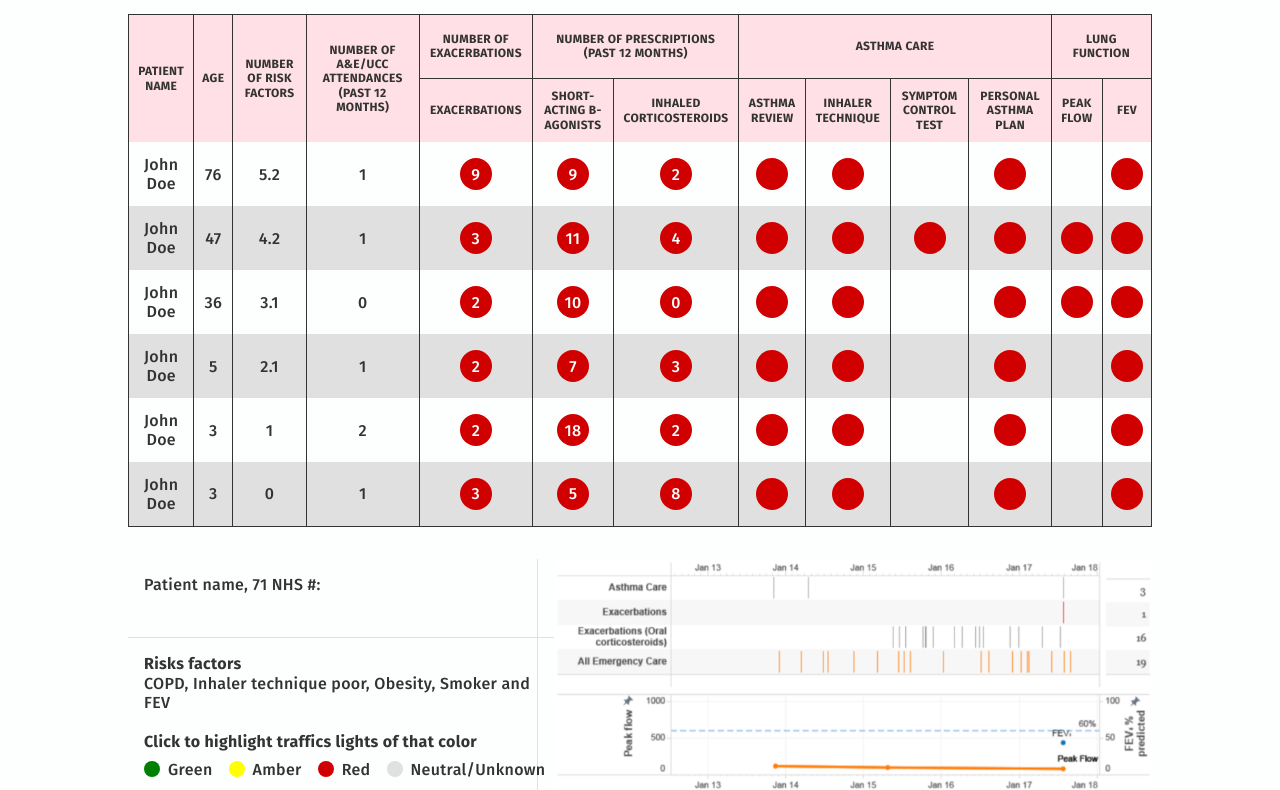
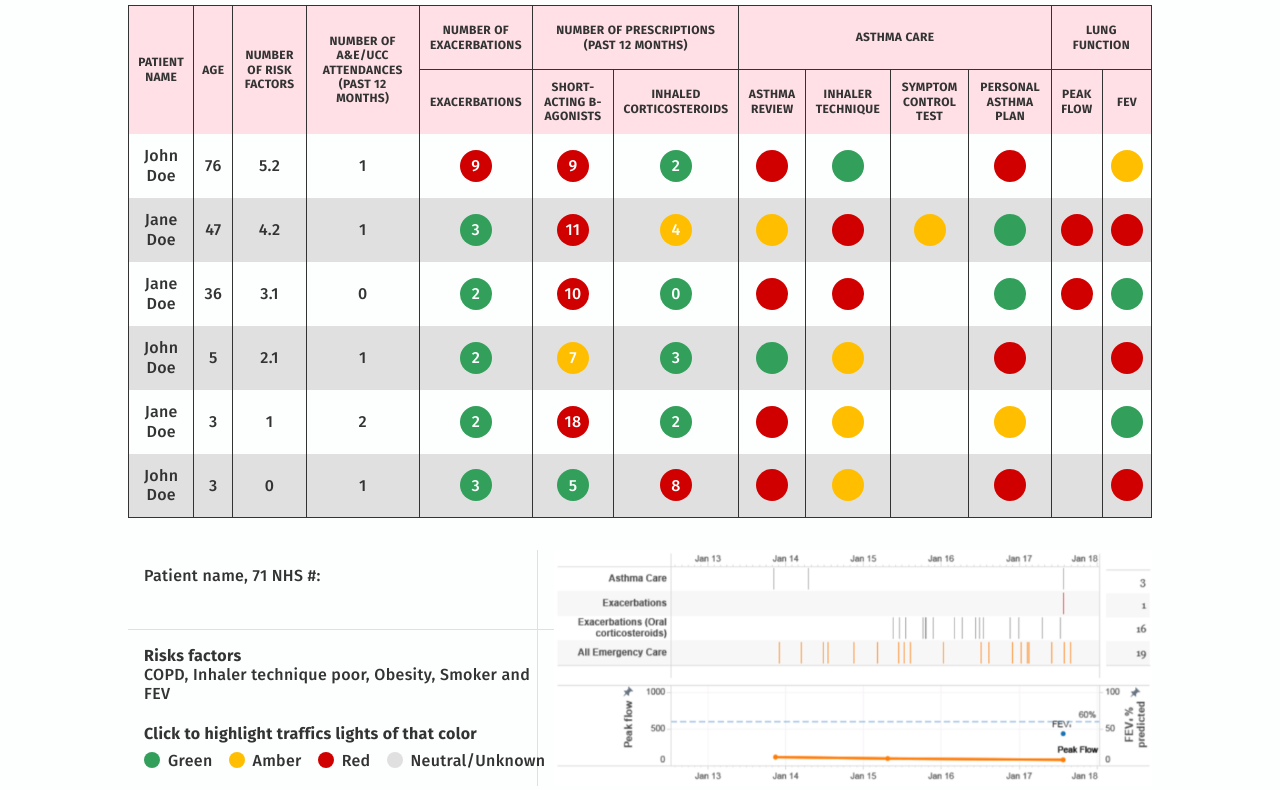
Before and after one commit to miguelbnmv/rha, a plain HTML site: page providers.html in a window 1280 px wide. Shown: the part 207-997 px from the top of the page. Drawn offline with Linux system fonts and the light colour scheme.

Commit message:
Add new changes

```diff
--- a/assets/stylesheets/atoms/_base.scss
+++ b/assets/stylesheets/atoms/_base.scss
@@ -19,8 +19,9 @@ h1 {
   font-weight: $font-weight-semi;
   line-height: 110%;
   margin-bottom: $margin-md;
+  text-transform: capitalize;
 
-  @include responsive_font($min: 2.5, $max: 3);
+  @include responsive_font($min: 2, $max: 2.5);
 }
 
 h2 {
@@ -28,7 +29,7 @@ h2 {
   line-height: 120%;
   margin-bottom: $margin-sm;
 
-  @include responsive_font($min: 1.875, $max: 2.25);
+  @include responsive_font($min: 1.75, $max: 2.25);
 }
 
 h3 {
@@ -36,7 +37,7 @@ h3 {
   line-height: 120%;
   margin-bottom: $margin-xs;
 
-  @include responsive_font($min: 1.625, $max: 2);
+  @include responsive_font($min: 1.5, $max: 2);
 }
 
 h4 {
@@ -44,7 +45,7 @@ h4 {
   line-height: 120%;
   margin-bottom: $margin-xs;
 
-  @include responsive_font($min: 1.25, $max: 1.5);
+  @include responsive_font($min: 1.25, $max: 1.75);
 }
 
 p {
--- a/assets/stylesheets/atoms/_landing-button.scss
+++ b/assets/stylesheets/atoms/_landing-button.scss
@@ -1,6 +1,6 @@
 .landing-btn {
   display: grid;
-  grid: 1fr/10vw auto;
+  grid: 1fr/8vw auto;
   gap: 2rem;
   align-items: center;
   padding: $margin-sm;
@@ -19,7 +19,6 @@
   }
 
   >img {
-    width: 10vw;
-    min-width: 5rem;
+    width: 8vw;
   }
 }
--- a/assets/stylesheets/pages/_data-entry.scss
+++ b/assets/stylesheets/pages/_data-entry.scss
@@ -16,6 +16,7 @@ section.data-entry {
 
     h3 {
       margin-bottom: $margin-md;
+      text-transform: capitalize;
     }
 
     form {
--- a/assets/stylesheets/pages/_providers.scss
+++ b/assets/stylesheets/pages/_providers.scss
@@ -19,6 +19,14 @@ section.providers {
       margin: auto;
       border-radius: 50%;
       background-color: $light-primary;
+
+      &.green {
+        background-color: $green;
+      }
+
+      &.yellow {
+        background-color: $yellow;
+      }
 
       span {
         width: 100%;
@@ -81,11 +89,11 @@ section.providers {
               }
 
               &:first-child div {
-                background-color: green;
+                background-color: $green;
               }
 
               &:nth-child(2) div {
-                background-color: yellow;
+                background-color: $yellow;
               }
 
               &:last-child div {
--- a/assets/stylesheets/resources/_palette.scss
+++ b/assets/stylesheets/resources/_palette.scss
@@ -9,3 +9,5 @@ $gray:#E0E0E0;
 $white: #FDFFFF;
 $primary: rgba(255, 99, 132, 0.2);
 $light-primary: #D00000;
+$green: #329F5B;
+$yellow: #FFBF00;
--- a/providers.html
+++ b/providers.html
@@ -87,13 +87,106 @@
             <div class="ball"><span>9</span></div>
           </td>
           <td>
-            <div class="ball"><span>2</span></div>
+            <div class="ball green"><span>2</span></div>
+          </td>
+          <td>
+            <div class="ball"></div>
+          </td>
+          <td>
+            <div class="ball green"></div>
+          </td>
+          <td></td>
+          <td>
+            <div class="ball"></div>
+          </td>
+          <td></td>
+          <td>
+            <div class="ball yellow"></div>
+          </td>
+        </tr>
+        <tr>
+          <td>Jane Doe</td>
+          <td>47</td>
+          <td>4.2</td>
+          <td>1</td>
+          <td>
+            <div class="ball green"><span>3</span></div>
+          </td>
+          <td>
+            <div class="ball"><span>11</span></div>
+          </td>
+          <td>
+            <div class="ball yellow"><span>4</span></div>
+          </td>
+          <td>
+            <div class="ball yellow"></div>
+          </td>
+          <td>
+            <div class="ball"></div>
+          </td>
+          <td>
+            <div class="ball yellow"></div>
+          </td>
+          <td>
+            <div class="ball green"></div>
           </td>
           <td>
             <div class="ball"></div>
           </td>
           <td>
             <div class="ball"></div>
+          </td>
+        </tr>
+        <tr>
+          <td>Jane Doe</td>
+          <td>36</td>
+          <td>3.1</td>
+          <td>0</td>
+          <td>
+            <div class="ball green"><span>2</span></div>
+          </td>
+          <td>
+            <div class="ball"><span>10</span></div>
+          </td>
+          <td>
+            <div class="ball green"><span>0</span></div>
+          </td>
+          <td>
+            <div class="ball"></div>
+          </td>
+          <td>
+            <div class="ball"></div>
+          </td>
+          <td></td>
+          <td>
+            <div class="ball green"></div>
+          </td>
+          <td>
+            <div class="ball"></div>
+          </td>
+          <td>
+            <div class="ball green"></div>
+          </td>
+        </tr>
+        <tr>
+          <td>John Doe</td>
+          <td>5</td>
+          <td>2.1</td>
+          <td>1</td>
+          <td>
+            <div class="ball green"><span>2</span></div>
+          </td>
+          <td>
+            <div class="ball yellow"><span>7</span></div>
+          </td>
+          <td>
+            <div class="ball green"><span>3</span></div>
+          </td>
+          <td>
+            <div class="ball green"></div>
+          </td>
+          <td>
+            <div class="ball yellow"></div>
           </td>
           <td></td>
           <td>
@@ -105,125 +198,32 @@
           </td>
         </tr>
         <tr>
-          <td>John Doe</td>
-          <td>47</td>
-          <td>4.2</td>
+          <td>Jane Doe</td>
+          <td>3</td>
           <td>1</td>
+          <td>2</td>
           <td>
-            <div class="ball"><span>3</span></div>
+            <div class="ball green"><span>2</span></div>
           </td>
           <td>
-            <div class="ball"><span>11</span></div>
+            <div class="ball"><span>18</span></div>
           </td>
           <td>
-            <div class="ball"><span>4</span></div>
+            <div class="ball green"><span>2</span></div>
           </td>
           <td>
             <div class="ball"></div>
           </td>
           <td>
-            <div class="ball"></div>
-          </td>
-          <td>
-            <div class="ball"></div>
-          </td>
-          <td>
-            <div class="ball"></div>
-          </td>
-          <td>
-            <div class="ball"></div>
-          </td>
-          <td>
-            <div class="ball"></div>
-          </td>
-        </tr>
-        <tr>
-          <td>John Doe</td>
-          <td>36</td>
-          <td>3.1</td>
-          <td>0</td>
-          <td>
-            <div class="ball"><span>2</span></div>
-          </td>
-          <td>
-            <div class="ball"><span>10</span></div>
-          </td>
-          <td>
-            <div class="ball"><span>0</span></div>
-          </td>
-          <td>
-            <div class="ball"></div>
-          </td>
-          <td>
-            <div class="ball"></div>
+            <div class="ball yellow"></div>
           </td>
           <td></td>
           <td>
-            <div class="ball"></div>
-          </td>
-          <td>
-            <div class="ball"></div>
-          </td>
-          <td>
-            <div class="ball"></div>
-          </td>
-        </tr>
-        <tr>
-          <td>John Doe</td>
-          <td>5</td>
-          <td>2.1</td>
-          <td>1</td>
-          <td>
-            <div class="ball"><span>2</span></div>
-          </td>
-          <td>
-            <div class="ball"><span>7</span></div>
-          </td>
-          <td>
-            <div class="ball"><span>3</span></div>
-          </td>
-          <td>
-            <div class="ball"></div>
-          </td>
-          <td>
-            <div class="ball"></div>
+            <div class="ball yellow"></div>
           </td>
           <td></td>
           <td>
-            <div class="ball"></div>
-          </td>
-          <td></td>
-          <td>
-            <div class="ball"></div>
-          </td>
-        </tr>
-        <tr>
-          <td>John Doe</td>
-          <td>3</td>
-          <td>1</td>
-          <td>2</td>
-          <td>
-            <div class="ball"><span>2</span></div>
-          </td>
-          <td>
-            <div class="ball"><span>18</span></div>
-          </td>
-          <td>
-            <div class="ball"><span>2</span></div>
-          </td>
-          <td>
-            <div class="ball"></div>
-          </td>
-          <td>
-            <div class="ball"></div>
-          </td>
-          <td></td>
-          <td>
-            <div class="ball"></div>
-          </td>
-          <td></td>
-          <td>
-            <div class="ball"></div>
+            <div class="ball green"></div>
           </td>
         </tr>
         <tr>
@@ -232,10 +232,10 @@
           <td>0</td>
           <td>1</td>
           <td>
-            <div class="ball"><span>3</span></div>
+            <div class="ball green"><span>3</span></div>
           </td>
           <td>
-            <div class="ball"><span>5</span></div>
+            <div class="ball green"><span>5</span></div>
           </td>
           <td>
             <div class="ball"><span>8</span></div>
@@ -244,7 +244,7 @@
             <div class="ball"></div>
           </td>
           <td>
-            <div class="ball"></div>
+            <div class="ball yellow"></div>
           </td>
           <td></td>
           <td>
```
Also changed, not shown: data-entry.html (+9 -10 lines), reports.html (+8 -14 lines), assets/stylesheets/application.css, 1 other file.
